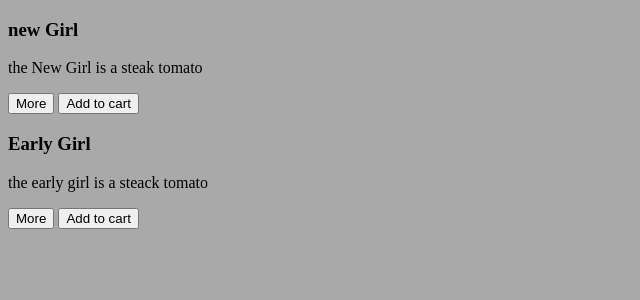
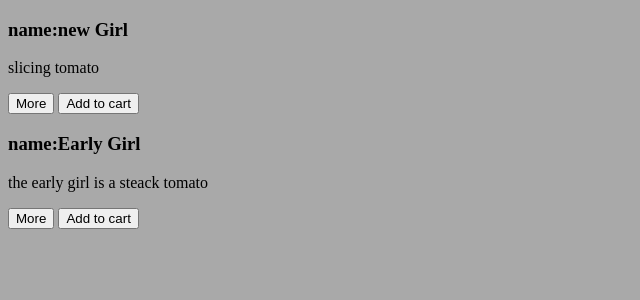
Before and after one commit to isaiahmartin847/verity-list, a Django app: page / in a window 1280 px wide. Shown: the part 88-388 px from the top of the page, without its empty margins (0-640 px from the left). Run offline with Django 5.2, Linux system fonts and the light colour scheme.

Commit message:
added the new items in the objs

```diff
--- a/veritylist/list_app/static/js/main.js
+++ b/veritylist/list_app/static/js/script.js
@@ -5,27 +5,33 @@ console.log("hello")
 
 const objects = [
     {
-        name: "new Girl",
-        description: "the New Girl is a steak tomato",
+        title: "new Girl",
+        size: "4-6oz",
+        potColor: "NA",
+        daysToMaturity: 62,
+        description: "slicing tomato",
         price: 3.50,
         id: 1,
-        url: "new Girl URL"
+        url: "https://www.johnnyseeds.com/vegetables/tomatoes/slicing-tomatoes/new-girl-organic-f1-tomato-seed-2412G.html"
     },
     {
-        name: "Early Girl",
+        title: "Early Girl",
+        size: "NA",
+        potColor: "black",
+        daysToMaturity: 60,
         description: "the early girl is a steack tomato",
         price: 3.50,
         id: 2,
-        url: "Early girl",
+        url: "https://www.tomatodirt.com/early-girl-tomato.html",
+    }
 
-    }
 ]
 
 
 objects.forEach((item) => {
     tomatoContainer.innerHTML += `
     <div>
-        <h3>${item.name}</h3>
+        <h3>name:${item.title}</h3>
         <div">
             <p>${item.description}</p>
             <button value="${item.url}"type="button">More</button>
--- a/veritylist/list_app/templates/layout.html
+++ b/veritylist/list_app/templates/layout.html
@@ -9,7 +9,7 @@
         <meta name="description" content="">
         <meta name="viewport" content="width=device-width, initial-scale=1">
         <link rel="stylesheet" type="text/css" href="{% static 'css/style.css' %}">
-        <script defer src="{% static 'js/main.js' %}"></script>
+        <script defer src="{% static 'js/script.js' %}"></script>
     </head>
     <body>
 
```
